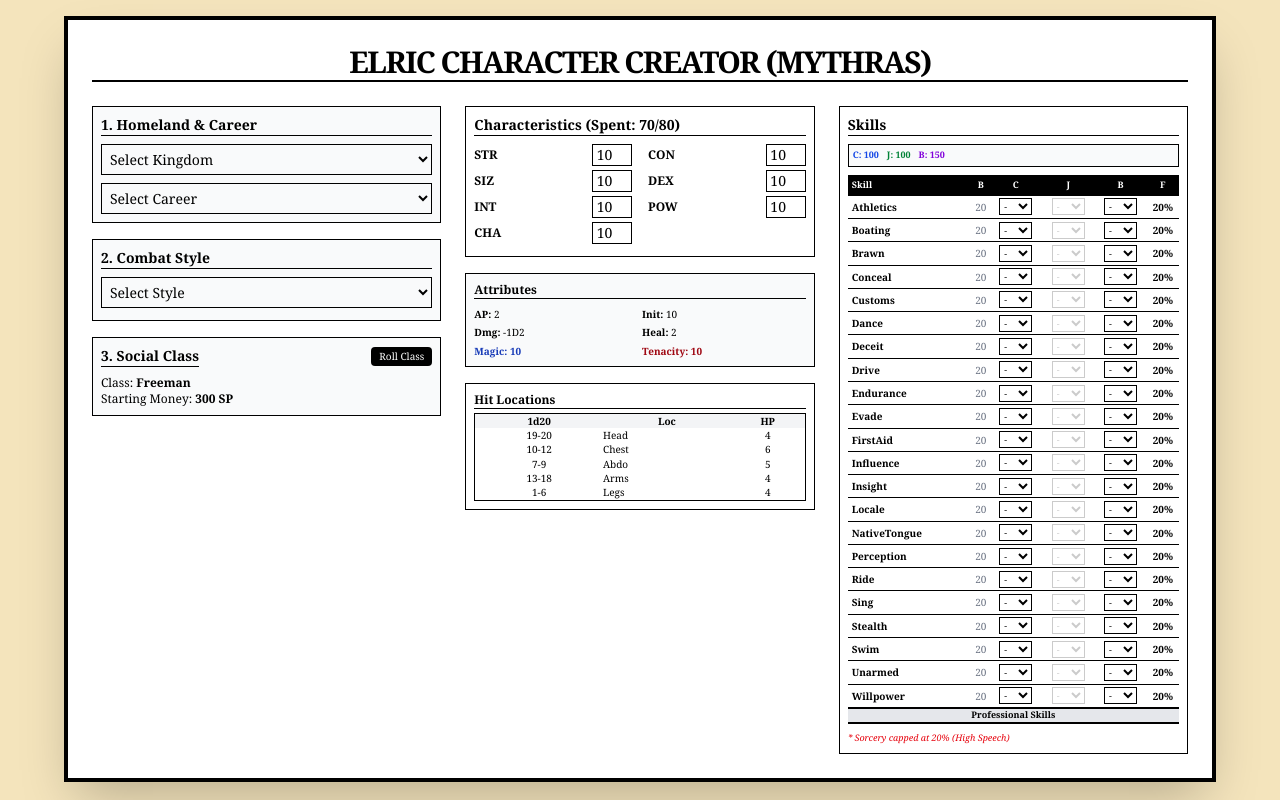
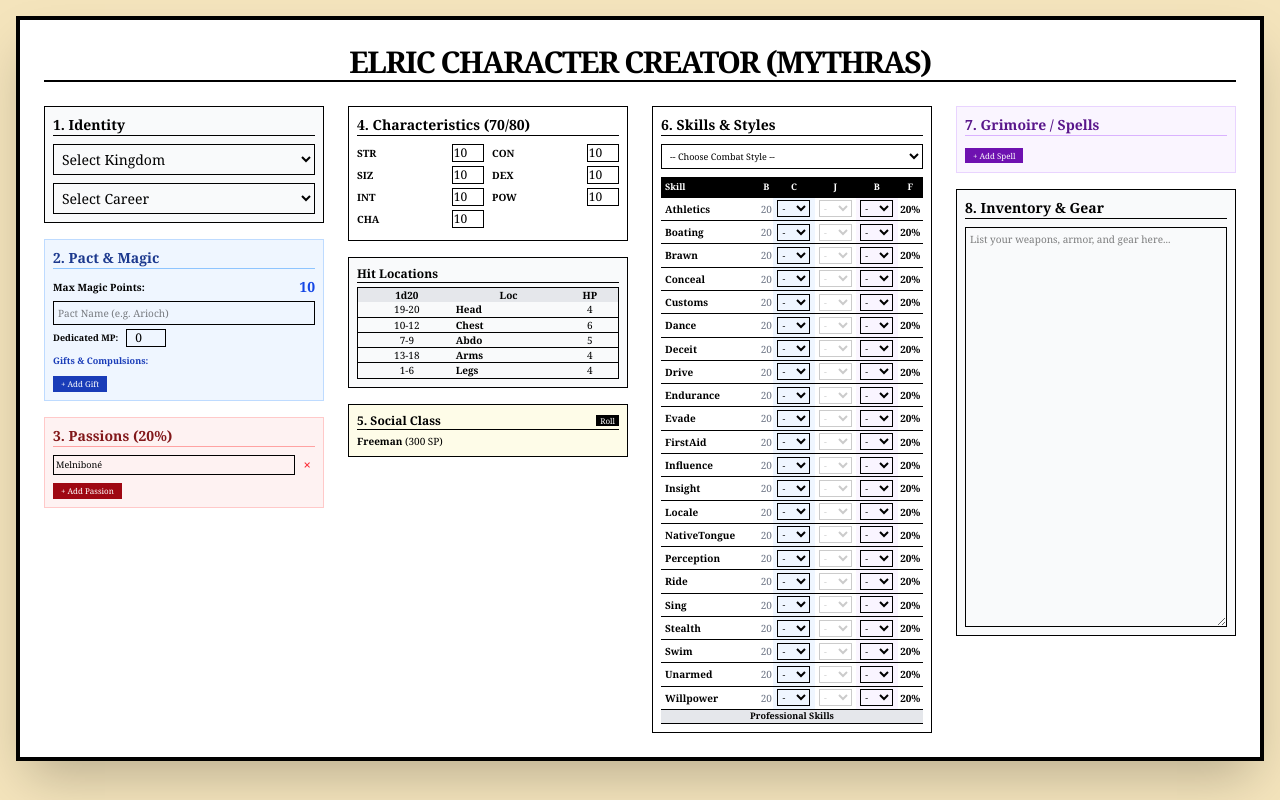
Before and after one commit to arawnlp-debug/elric-character-builder, a Next.js app: page / in a window 1280 px wide. Built offline with nearby package versions, Linux system fonts and the light colour scheme.

Commit message:
Convert to TypeScript for Vercel build

```diff
--- a/app/page.tsx
+++ b/app/page.tsx
@@ -5,7 +5,23 @@
 import careersData from '../data/careers.json';
 import stylesData from '../data/combatStyles.json';
 
-// --- DATA & LOOKUPS ---
+// --- TYPES FOR TYPESCRIPT ---
+interface Characteristics {
+  STR: number;
+  CON: number;
+  SIZ: number;
+  DEX: number;
+  INT: number;
+  POW: number;
+  CHA: number;
+}
+
+interface SkillSpend {
+  culture: number;
+  career: number;
+  bonus: number;
+}
+
 const standardSkillKeys = [
   "Athletics", "Boating", "Brawn", "Conceal", "Customs", "Dance",
   "Deceit", "Drive", "Endurance", "Evade", "FirstAid", "Influence",
@@ -13,7 +29,7 @@
   "Stealth", "Swim", "Unarmed", "Willpower"
 ];
 
-const getProfSkillBase = (skillName, chars) => {
+const getProfSkillBase = (skillName: string, chars: Characteristics) => {
   const name = skillName.toLowerCase();
   if (name.includes('art')) return chars.POW + chars.CHA;
   if (name.includes('commerce')) return chars.INT + chars.CHA;
@@ -32,15 +48,21 @@
 };
 
 export default function CharacterBuilder() {
-  // --- 1. STATE ---
-  const [characteristics, setCharacteristics] = useState({ STR: 10, CON: 10, SIZ: 10, DEX: 10, INT: 10, POW: 10, CHA: 10 });
+  const [characteristics, setCharacteristics] = useState<Characteristics>({ STR: 10, CON: 10, SIZ: 10, DEX: 10, INT: 10, POW: 10, CHA: 10 });
   const [selectedCulture, setSelectedCulture] = useState("");
   const [selectedCareer, setSelectedCareer] = useState("");
   const [selectedStyle, setSelectedStyle] = useState("");
   const [socialClass, setSocialClass] = useState({ name: "Freeman", multi: 1 });
-  const [skillSpends, setSkillSpends] = useState({});
 
-  // --- 2. AUTOMATIONS & EFFECTS ---
+  const [passions, setPassions] = useState([{ id: 1, target: "Melniboné" }]);
+  const [dedicatedMPs, setDedicatedMPs] = useState(0);
+  const [pactName, setPactName] = useState("");
+  const [spells, setSpells] = useState<string[]>([]);
+  const [gifts, setGifts] = useState<string[]>([]);
+  const [inventory, setInventory] = useState("");
+
+  const [skillSpends, setSkillSpends] = useState<Record<string, SkillSpend>>({});
+
   useEffect(() => {
     const cult = culturesData.find(c => c.id === selectedCulture);
     if (cult?.forcedCareer) setSelectedCareer(cult.forcedCareer);
@@ -48,111 +70,88 @@
 
   const rollSocialClass = () => {
     const roll = Math.floor(Math.random() * 100) + 1;
-    const isMelnibonean = selectedCulture === "melnibone";
-    let result = { name: "Freeman", multi: 1 };
-    if (isMelnibonean) {
-      if (roll <= 80) result = { name: "Gentry", multi: 5 };
-      else if (roll <= 98) result = { name: "Aristocracy", multi: 10 };
-      else result = { name: "Ruling", multi: 20 };
-    } else {
-      if (roll <= 10) result = { name: "Outlaw", multi: 0.25 };
-      else if (roll <= 25) result = { name: "Slave/Poor", multi: 0.5 };
-      else if (roll <= 50) result = { name: "Poor", multi: 0.5 };
-      else if (roll <= 75) result = { name: "Freeman", multi: 1 };
-      else if (roll <= 95) result = { name: "Gentry", multi: 3 };
-      else if (roll <= 99) result = { name: "Aristocracy", multi: 5 };
-      else result = { name: "Ruling", multi: 10 };
-    }
-    setSocialClass(result);
+    const isM = selectedCulture === "melnibone";
+    let res = roll <= 10 ? {name:"Outlaw", m:0.25} : roll <= 50 ? {name:"Poor", m:0.5} : roll <= 75 ? {name:"Freeman", m:1} : roll <= 95 ? {name:"Gentry", m:3} : {name:"Aristocracy", m:5};
+    if (isM) res = roll <= 80 ? {name:"Gentry", m:5} : roll <= 98 ? {name:"Aristocracy", m:10} : {name:"Ruling", m:20};
+    setSocialClass({ name: res.name, multi: res.m });
   };
 
-  // --- 3. MATH & DERIVED ATTRIBUTES ---
-  const handleStatChange = (stat, value) => {
-    let val = parseInt(value) || 0;
-    const min = (stat === "INT" || stat === "SIZ") ? 8 : 3;
-    if (val < min) val = min;
-    if (val > 18) val = 18;
-    setCharacteristics(prev => ({ ...prev, [stat]: val }));
+  const handleStatChange = (s: keyof Characteristics, v: string) => {
+    let val = parseInt(v) || 0;
+    const min = (s === "INT" || s === "SIZ") ? 8 : 3;
+    setCharacteristics(prev => ({ ...prev, [s]: Math.min(18, Math.max(min, val)) }));
   };
 
   const pointsSpent = Object.values(characteristics).reduce((a, b) => a + b, 0);
-  const actionPoints = Math.ceil((characteristics.INT + characteristics.DEX) / 12);
-  const initiativeBonus = Math.ceil((characteristics.INT + characteristics.DEX) / 2);
-  const healingRate = characteristics.CON <= 6 ? 1 : characteristics.CON <= 12 ? 2 : characteristics.CON <= 18 ? 3 : 4;
-  const expModifier = characteristics.CHA <= 6 ? -1 : characteristics.CHA <= 12 ? 0 : characteristics.CHA <= 18 ? 1 : 2;
-  const dmgMod = (characteristics.STR + characteristics.SIZ) <= 15 ? "-1D4" : (characteristics.STR + characteristics.SIZ) <= 20 ? "-1D2" : (characteristics.STR + characteristics.SIZ) <= 25 ? "+0" : "+1D2";
   const hpB = Math.ceil((characteristics.CON + characteristics.SIZ) / 5);
+  const maxMPs = characteristics.POW - dedicatedMPs;
+  const passionBase = characteristics.POW + characteristics.CHA;
 
-  // --- 4. SKILL CALCULATIONS ---
   const activeCulture = culturesData.find(c => c.id === selectedCulture);
   const activeCareer = careersData.find(c => c.id === selectedCareer);
   const activeStyle = stylesData.find(s => s.id === selectedStyle);
 
-  const cultureProfs = activeCulture?.professionalSkills || [];
-  const careerProfs = activeCareer?.professionalSkills || [];
-  const careerStandards = activeCareer?.standardSkills || [];
+  const cultureProfs: string[] = activeCulture?.professionalSkills || [];
+  const careerProfs: string[] = activeCareer?.professionalSkills || [];
+  const careerStandards: string[] = activeCareer?.standardSkills || [];
   const availableProfSkills = [...new Set([...cultureProfs, ...careerProfs])].sort();
 
-  const getStandardBase = (s) => {
+  const getStandardBase = (s: string) => {
     const c = characteristics;
-    switch(s) {
-      case "Athletics": return c.STR + c.DEX;
-      case "Boating": return c.STR + c.CON;
-      case "Brawn": return c.STR + c.SIZ;
-      case "Conceal": return c.DEX + c.POW;
-      case "Customs": return (c.INT * 2) + (selectedCulture ? 40 : 0);
-      case "Dance": return c.DEX + c.CHA;
-      case "Deceit": return c.INT + c.CHA;
-      case "Drive": return c.DEX + c.POW;
-      case "Endurance": return c.CON * 2;
-      case "Evade": return c.DEX * 2;
-      case "FirstAid": return c.INT + c.DEX;
-      case "Influence": return c.CHA * 2;
-      case "Insight": return c.INT + c.POW;
-      case "Locale": return c.INT * 2;
-      case "NativeTongue": return c.INT + c.CHA + (selectedCulture ? 40 : 0);
-      case "Perception": return c.INT + c.POW;
-      case "Ride": return c.DEX + c.POW;
-      case "Sing": return c.CHA + c.POW;
-      case "Stealth": return c.DEX + c.INT;
-      case "Swim": return c.STR + c.CON;
-      case "Unarmed": return c.STR + c.DEX;
-      case "Willpower": return c.POW * 2;
-      default: return 0;
-    }
+    if (s === "Customs" || s === "NativeTongue") return (c.INT * 2) + (selectedCulture ? 40 : 0);
+    if (["Athletics", "Unarmed"].includes(s)) return c.STR + c.DEX;
+    if (["Boating", "Swim"].includes(s)) return c.STR + c.CON;
+    if (s === "Brawn") return c.STR + c.SIZ;
+    if (["Conceal", "Drive", "Ride"].includes(s)) return c.DEX + c.POW;
+    if (["Dance", "Deceit"].includes(s)) return c.INT + c.CHA;
+    if (s === "Endurance") return c.CON * 2;
+    if (s === "Evade") return c.DEX * 2;
+    if (s === "FirstAid") return c.INT + c.DEX;
+    if (s === "Influence") return c.CHA * 2;
+    if (["Insight", "Perception"].includes(s)) return c.INT + c.POW;
+    if (s === "Locale") return c.INT * 2;
+    if (s === "Sing") return c.CHA + c.POW;
+    if (s === "Stealth") return c.DEX + c.INT;
+    if (s === "Willpower") return c.POW * 2;
+    return 0;
   };
 
   const highSpeechTotal = (characteristics.INT + characteristics.CHA) + (skillSpends["Language (High Speech)"]?.culture || 0) + (skillSpends["Language (High Speech)"]?.career || 0) + (skillSpends["Language (High Speech)"]?.bonus || 0);
 
-  const calcPoolTotal = (pool) => Object.values(skillSpends).reduce((t, s) => t + (s[pool] || 0), 0);
-  const cultureRem = 100 - calcPoolTotal('culture');
-  const careerRem = 100 - calcPoolTotal('career');
-  const bonusRem = 150 - calcPoolTotal('bonus');
-
-  const handleSkillSpend = (skill, pool, value) => {
-    setSkillSpends(prev => ({ ...prev, [skill]: { ...(prev[skill] || { culture: 0, career: 0, bonus: 0 }), [pool]: parseInt(value) } }));
+  const handleSkillSpend = (skill: string, pool: keyof SkillSpend, value: string) => {
+    setSkillSpends(prev => ({
+        ...prev,
+        [skill]: {
+            ...(prev[skill] || { culture: 0, career: 0, bonus: 0 }),
+            [pool]: parseInt(value)
+        }
+    }));
   };
 
-  const SkillRow = ({ name, base, type }) => {
+  const SkillRow = ({ name, base, type }: { name: string, base: number, type: string }) => {
     const spends = skillSpends[name] || { culture: 0, career: 0, bonus: 0 };
     const total = base + (spends.culture || 0) + (spends.career || 0) + (spends.bonus || 0);
     const isMagic = ["Summoning Ritual", "Command", "Rune Casting"].includes(name);
     const overCap = isMagic && total > highSpeechTotal;
 
-    const canCulture = type === "standard" || cultureProfs.includes(name) || type === "style";
-    const canCareer = careerStandards.includes(name) || careerProfs.includes(name) || type === "style";
+    const canC = type === "standard" || cultureProfs.includes(name) || type === "style";
+    const canJ = careerStandards.includes(name) || careerProfs.includes(name) || type === "style";
 
     return (
       <tr className={`border-b text-[10px] ${overCap ? 'bg-red-50' : ''}`}>
         <td className={`p-1 font-bold ${overCap ? 'text-red-600' : ''}`}>{name}</td>
         <td className="text-center text-gray-500">{base}</td>
-        {[{p:'culture', a:canCulture, c:'blue'}, {p:'career', a:canCareer, c:'green'}, {p:'bonus', a:true, c:'purple'}].map(col => (
-          <td key={col.p} className={`text-center bg-${col.c}-50`}>
-            <select disabled={!col.a} className={`border text-[9px] ${!col.a ? 'opacity-20' : ''}`} value={spends[col.p]} onChange={e => handleSkillSpend(name, col.p, e.target.value)}>
-              {[0, 5, 10, 15].map(v => <option key={v} value={v}>{v || '-'}</option>)}
-            </select>
-          </td>
-        ))}
+        {(['culture', 'career', 'bonus'] as const).map(p => {
+          const isActive = p === 'culture' ? canC : p === 'career' ? canJ : true;
+          const color = p === 'culture' ? 'blue' : p === 'career' ? 'green' : 'purple';
+          return (
+            <td key={p} className={`text-center bg-${color}-50`}>
+              <select disabled={!isActive} className={`border text-[9px] ${!isActive ? 'opacity-20' : ''}`} value={spends[p]} onChange={e => handleSkillSpend(name, p, e.target.value)}>
+                {[0, 5, 10, 15].map(v => <option key={v} value={v}>{v || '-'}</option>)}
+              </select>
+            </td>
+          );
+        })}
         <td className={`text-center font-bold ${overCap ? 'text-red-700 underline' : ''}`}>{total}%</td>
       </tr>
     );
@@ -160,90 +159,98 @@
 
   return (
     <main className="min-h-screen bg-[#f4e4bc] p-4 font-serif text-sm text-black">
-      <div className="max-w-6xl mx-auto bg-white p-6 border-4 border-black shadow-2xl">
+      <div className="max-w-7xl mx-auto bg-white p-6 border-4 border-black shadow-2xl">
         <h1 className="text-3xl font-bold text-center uppercase tracking-tighter border-b-2 border-black mb-6">Elric Character Creator (Mythras)</h1>
 
-        <div className="grid grid-cols-1 md:grid-cols-3 gap-6">
-          {/* COLUMN 1 */}
+        <div className="grid grid-cols-1 md:grid-cols-4 gap-6">
           <section className="space-y-4">
             <div className="border p-2 bg-gray-50">
-              <h2 className="font-bold border-b mb-2">1. Homeland & Career</h2>
+              <h2 className="font-bold border-b mb-2">1. Identity</h2>
               <select className="w-full mb-2 border p-1" value={selectedCulture} onChange={e => setSelectedCulture(e.target.value)}>
                 <option value="">Select Kingdom</option>
                 {culturesData.map(c => <option key={c.id} value={c.id}>{c.kingdom}</option>)}
               </select>
-              <select className="w-full border p-1" value={selectedCareer} onChange={e => setSelectedCareer(e.target.value)} disabled={activeCulture?.forcedCareer}>
+              <select className="w-full border p-1" value={selectedCareer} onChange={e => setSelectedCareer(e.target.value)} disabled={!!activeCulture?.forcedCareer}>
                 <option value="">Select Career</option>
                 {careersData.map(c => <option key={c.id} value={c.id}>{c.name}</option>)}
               </select>
             </div>
 
-            <div className="border p-2 bg-gray-50">
-              <h2 className="font-bold border-b mb-2">2. Combat Style</h2>
-              <select className="w-full border p-1 mb-1" value={selectedStyle} onChange={e => setSelectedStyle(e.target.value)}>
-                <option value="">Select Style</option>
-                {stylesData.map(s => <option key={s.id} value={s.id}>{s.name}</option>)}
-              </select>
-              {activeStyle && <p className="text-[10px] italic">Wpns: {activeStyle.weapons} | Trait: {activeStyle.trait}</p>}
+            <div className="border p-2 bg-blue-50 border-blue-200">
+              <h2 className="font-bold border-b border-blue-300 mb-2 text-blue-900">2. Pact & Magic</h2>
+              <div className="flex justify-between items-center mb-1">
+                <span className="text-[10px] font-bold">Max Magic Points:</span>
+                <span className="text-sm font-bold text-blue-700">{maxMPs}</span>
+              </div>
+              <input placeholder="Pact Name (e.g. Arioch)" className="w-full text-[10px] p-1 border mb-1" value={pactName} onChange={e => setPactName(e.target.value)} />
+              <div className="flex items-center gap-2 mb-2">
+                <label className="text-[9px] font-bold">Dedicated MP:</label>
+                <input type="number" className="w-10 border text-center text-xs" value={dedicatedMPs} onChange={e => setDedicatedMPs(parseInt(e.target.value) || 0)} />
+              </div>
+
+              <p className="text-[9px] font-bold text-blue-800 mb-1">Gifts & Compulsions:</p>
+              {gifts.map((g, idx) => (
+                <input key={idx} className="w-full text-[9px] border mb-0.5 p-0.5" value={g} onChange={e => {
+                  const newG = [...gifts]; newG[idx] = e.target.value; setGifts(newG);
+                }} />
+              ))}
+              <button onClick={() => setGifts([...gifts, ""])} className="text-[8px] bg-blue-800 text-white px-2 py-0.5">+ Add Gift</button>
             </div>
 
-            <div className="border p-2 bg-gray-50">
-              <div className="flex justify-between items-center mb-2">
-                <h2 className="font-bold border-b">3. Social Class</h2>
-                <button onClick={rollSocialClass} className="bg-black text-white text-[10px] px-2 py-0.5 rounded">Roll Class</button>
-              </div>
-              <p className="text-xs">Class: <strong>{socialClass.name}</strong></p>
-              <p className="text-xs">Starting Money: <strong>{Math.floor(socialClass.multi * (activeCulture?.startingMoney.includes('150') ? 600 : 300))} SP</strong></p>
+            <div className="border p-2 bg-red-50 border-red-200">
+              <h2 className="font-bold border-b border-red-300 mb-2 text-red-900">3. Passions ({passionBase}%)</h2>
+              {passions.map((p, idx) => (
+                <div key={p.id} className="flex gap-1 mb-1">
+                  <input className="text-[9px] border flex-1 p-0.5" placeholder="Hate Pan Tang..." value={p.target} onChange={e => {
+                    const newP = [...passions]; newP[idx].target = e.target.value; setPassions(newP);
+                  }} />
+                  <button onClick={() => setPassions(passions.filter(x => x.id !== p.id))} className="text-red-500 font-bold px-1">×</button>
+                </div>
+              ))}
+              <button onClick={() => setPassions([...passions, {id: Date.now(), target:""}])} className="text-[8px] bg-red-800 text-white px-2 py-0.5">+ Add Passion</button>
             </div>
           </section>
 
-          {/* COLUMN 2 */}
           <section className="space-y-4">
             <div className="border p-2">
-              <h2 className="font-bold border-b mb-2">Characteristics (Spent: {pointsSpent}/80)</h2>
-              <div className="grid grid-cols-2 gap-x-4">
-                {Object.keys(characteristics).map(s => (
+              <h2 className="font-bold border-b mb-2">4. Characteristics ({pointsSpent}/80)</h2>
+              <div className="grid grid-cols-2 gap-x-2">
+                {(Object.keys(characteristics) as (keyof Characteristics)[]).map(s => (
                   <div key={s} className="flex justify-between items-center mb-1">
-                    <label className="text-xs font-bold">{s}</label>
-                    <input type="number" className="w-10 border text-center" value={characteristics[s]} onChange={e => handleStatChange(s, e.target.value)}/>
+                    <label className="text-[10px] font-bold">{s}</label>
+                    <input type="number" className="w-8 border text-center text-xs" value={characteristics[s]} onChange={e => handleStatChange(s, e.target.value)}/>
                   </div>
                 ))}
               </div>
             </div>
 
             <div className="border p-2 bg-gray-50">
-              <h2 className="font-bold border-b mb-2 text-xs">Attributes</h2>
-              <div className="grid grid-cols-2 gap-1 text-[10px]">
-                <div><span className="font-bold">AP:</span> {actionPoints}</div>
-                <div><span className="font-bold">Init:</span> {initiativeBonus}</div>
-                <div><span className="font-bold">Dmg:</span> {dmgMod}</div>
-                <div><span className="font-bold">Heal:</span> {healingRate}</div>
-                <div className="text-blue-800 font-bold">Magic: {characteristics.POW}</div>
-                <div className="text-red-800 font-bold">Tenacity: {characteristics.POW}</div>
-              </div>
+              <h2 className="font-bold border-b mb-1 text-xs">Hit Locations</h2>
+              <table className="w-full text-center text-[10px] border">
+                <thead><tr className="bg-gray-200"><th>1d20</th><th>Loc</th><th>HP</th></tr></thead>
+                <tbody>
+                {[{r:"19-20", l:"Head", h:hpB}, {r:"10-12", l:"Chest", h:hpB+2}, {r:"7-9", l:"Abdo", h:hpB+1}, {r:"13-18", l:"Arms", h:hpB}, {r:"1-6", l:"Legs", h:hpB}].map(row => (
+                  <tr key={row.l} className="border-b"><td>{row.r}</td><td className="text-left font-bold">{row.l}</td><td>{row.h}</td></tr>
+                ))}
+                </tbody>
+              </table>
             </div>
 
-            <div className="border p-2">
-              <h2 className="font-bold border-b mb-1 text-xs">Hit Locations</h2>
-              <table className="w-full text-center text-[10px] border">
-                <tr className="bg-gray-100"><th>1d20</th><th>Loc</th><th>HP</th></tr>
-                <tr><td>19-20</td><td className="text-left">Head</td><td>{hpB}</td></tr>
-                <tr><td>10-12</td><td className="text-left">Chest</td><td>{hpB+2}</td></tr>
-                <tr><td>7-9</td><td className="text-left">Abdo</td><td>{hpB+1}</td></tr>
-                <tr><td>13-18</td><td className="text-left">Arms</td><td>{hpB}</td></tr>
-                <tr><td>1-6</td><td className="text-left">Legs</td><td>{hpB}</td></tr>
-              </table>
+            <div className="border p-2 bg-yellow-50">
+              <div className="flex justify-between items-center border-b mb-1">
+                <h2 className="font-bold text-xs">5. Social Class</h2>
+                <button onClick={rollSocialClass} className="text-[8px] bg-black text-white px-1">Roll</button>
+              </div>
+              <p className="text-[10px]"><strong>{socialClass.name}</strong> ({socialClass.multi * (activeCulture?.startingMoney.includes('150') ? 600 : 300)} SP)</p>
             </div>
           </section>
 
-          {/* COLUMN 3 */}
-          <section className="border p-2 max-h-[650px] overflow-y-auto">
-            <h2 className="font-bold border-b mb-2">Skills</h2>
-            <div className="flex gap-2 text-[9px] font-bold mb-2 p-1 border bg-gray-50">
-              <span className={cultureRem < 0 ? 'text-red-600' : 'text-blue-700'}>C: {cultureRem}</span>
-              <span className={careerRem < 0 ? 'text-red-600' : 'text-green-700'}>J: {careerRem}</span>
-              <span className={bonusRem < 0 ? 'text-red-600' : 'text-purple-700'}>B: {bonusRem}</span>
-            </div>
+          <section className="col-span-1 border p-2 max-h-[750px] overflow-y-auto">
+            <h2 className="font-bold border-b mb-2">6. Skills & Styles</h2>
+            <select className="w-full border p-1 text-[9px] mb-2" value={selectedStyle} onChange={e => setSelectedStyle(e.target.value)}>
+              <option value="">-- Choose Combat Style --</option>
+              {stylesData.map(s => <option key={s.id} value={s.id}>{s.name}</option>)}
+            </select>
             <table className="w-full">
               <thead className="bg-black text-white text-[9px]">
                 <tr><th className="text-left p-1">Skill</th><th>B</th><th>C</th><th>J</th><th>B</th><th>F</th></tr>
@@ -251,11 +258,33 @@
               <tbody>
                 {standardSkillKeys.map(s => <SkillRow key={s} name={s} base={getStandardBase(s)} type="standard" />)}
                 {activeStyle && <SkillRow name={`Style: ${activeStyle.name}`} base={characteristics.STR + characteristics.DEX} type="style" />}
-                <tr className="bg-gray-200 font-bold text-[9px] text-center border-y-2 border-black"><td colSpan="6">Professional Skills</td></tr>
+                {pactName && <SkillRow name={`Pact (${pactName})`} base={characteristics.CHA + dedicatedMPs} type="prof" />}
+                <tr className="bg-gray-200 font-bold text-[9px] text-center border-y border-black"><td colSpan="6">Professional Skills</td></tr>
                 {availableProfSkills.map(s => <SkillRow key={s} name={s} base={getProfSkillBase(s, characteristics)} type="prof" />)}
               </tbody>
             </table>
-            {highSpeechTotal > 0 && <p className="text-[9px] italic mt-2 text-red-600">* Sorcery capped at {highSpeechTotal}% (High Speech)</p>}
+          </section>
+
+          <section className="space-y-4">
+            <div className="border p-2 bg-purple-50 border-purple-200">
+              <h2 className="font-bold border-b border-purple-300 mb-2 text-purple-900">7. Grimoire / Spells</h2>
+              {spells.map((s, idx) => (
+                <input key={idx} className="w-full text-[9px] border mb-0.5 p-0.5" placeholder="Spell/Rune name..." value={s} onChange={e => {
+                  const newS = [...spells]; newS[idx] = e.target.value; setSpells(newS);
+                }} />
+              ))}
+              <button onClick={() => setSpells([...spells, ""])} className="text-[8px] bg-purple-800 text-white px-2 py-0.5">+ Add Spell</button>
+            </div>
+
+            <div className="border p-2 bg-gray-50 flex-1 flex flex-col">
+              <h2 className="font-bold border-b mb-2">8. Inventory & Gear</h2>
+              <textarea
+                className="w-full flex-1 text-[10px] p-1 border min-h-[400px]"
+                placeholder="List your weapons, armor, and gear here..."
+                value={inventory}
+                onChange={e => setInventory(e.target.value)}
+              />
+            </div>
           </section>
         </div>
       </div>
```
